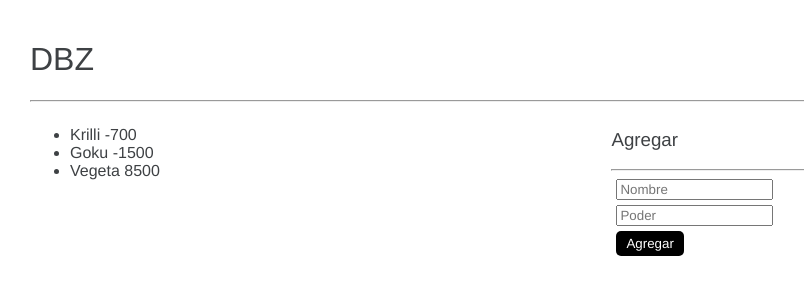
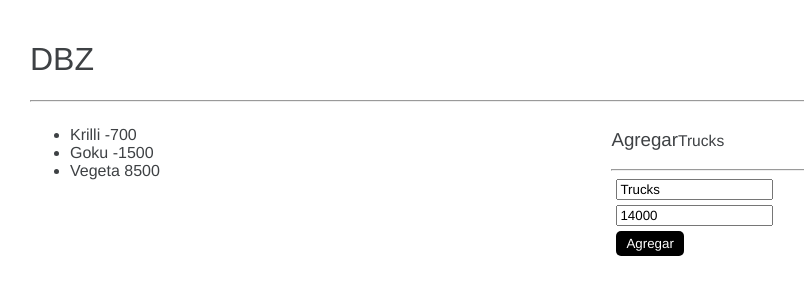
Before and after one commit to epassano/CursoAngular, an Angular app: page / in a window 1280 px wide. Shown: the top 300 px of the page, without its empty margins (10-814 px from the left). Built offline with nearby package versions, Linux system fonts and the light colour scheme.

Commit message:
60. ngModel

```diff
--- a/src/app/dbz/main-page/main-page.component.html
+++ b/src/app/dbz/main-page/main-page.component.html
@@ -9,13 +9,24 @@
         </ul>
     </div>
     <div class="col">
-        <h3>Agregar</h3>
+        <h3>Agregar<small>{{nuevo.nombre}}</small></h3>
         <hr>
         <form (ngSubmit)="agregar()">
-            <input type="text" placeholder="Nombre" />
-            <input type="number" placeholder="Poder" />
+            <input
+            type="text"
+            placeholder="Nombre"
+            name="nombre"
+            [(ngModel)]="nuevo.nombre"/>
+
+
+            <input type="number"
+            placeholder="Poder"
+            name="poder"
+            [(ngModel)]="nuevo.poder"/>
+
             <button type="submit">Agregar</button>
         </form>
     </div>
-
+    <!-- [value]="nuevo.nombre"
+    (input)="cambiarNombre($event)"/ -->
 </div>
--- a/src/app/dbz/main-page/main-page.component.ts
+++ b/src/app/dbz/main-page/main-page.component.ts
@@ -1,13 +1,24 @@
 import { Component, OnInit } from '@angular/core';
-
+import { TargetLocator } from 'selenium-webdriver';
+interface Personaje{
+  nombre:string;
+  poder:number;
+}
 @Component({
   selector: 'app-main-page',
   templateUrl: './main-page.component.html',
   styleUrls: ['./main-page.component.css']
 })
 export class MainPageComponent  {
+
+  nuevo:Personaje={
+    nombre:'Trucks',
+    poder:14000
+  }
+  cambiarNombre( event:any){
+    console.log(event.target.value);
+  }
   agregar(){
-
-    console.log("Esta es una prueba!!!")
+    console.log(this.nuevo)
   }
 }
```
